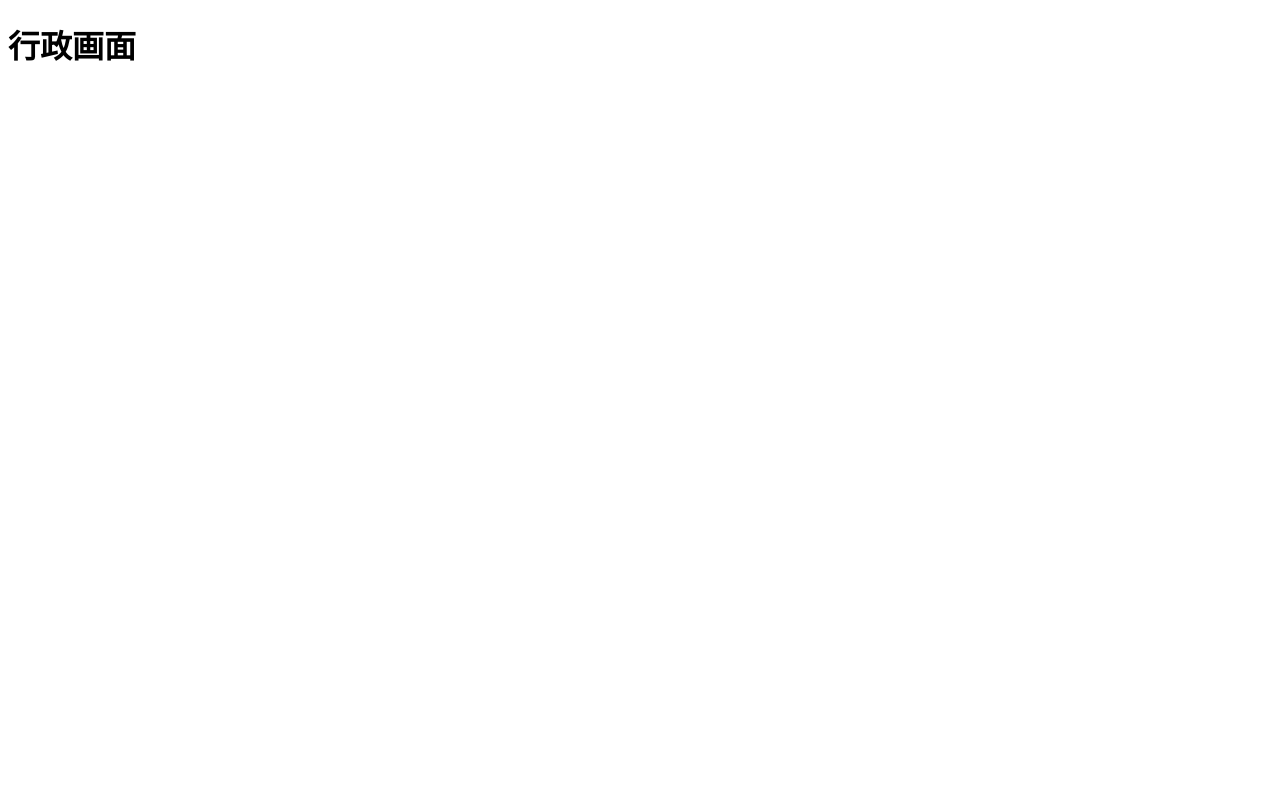
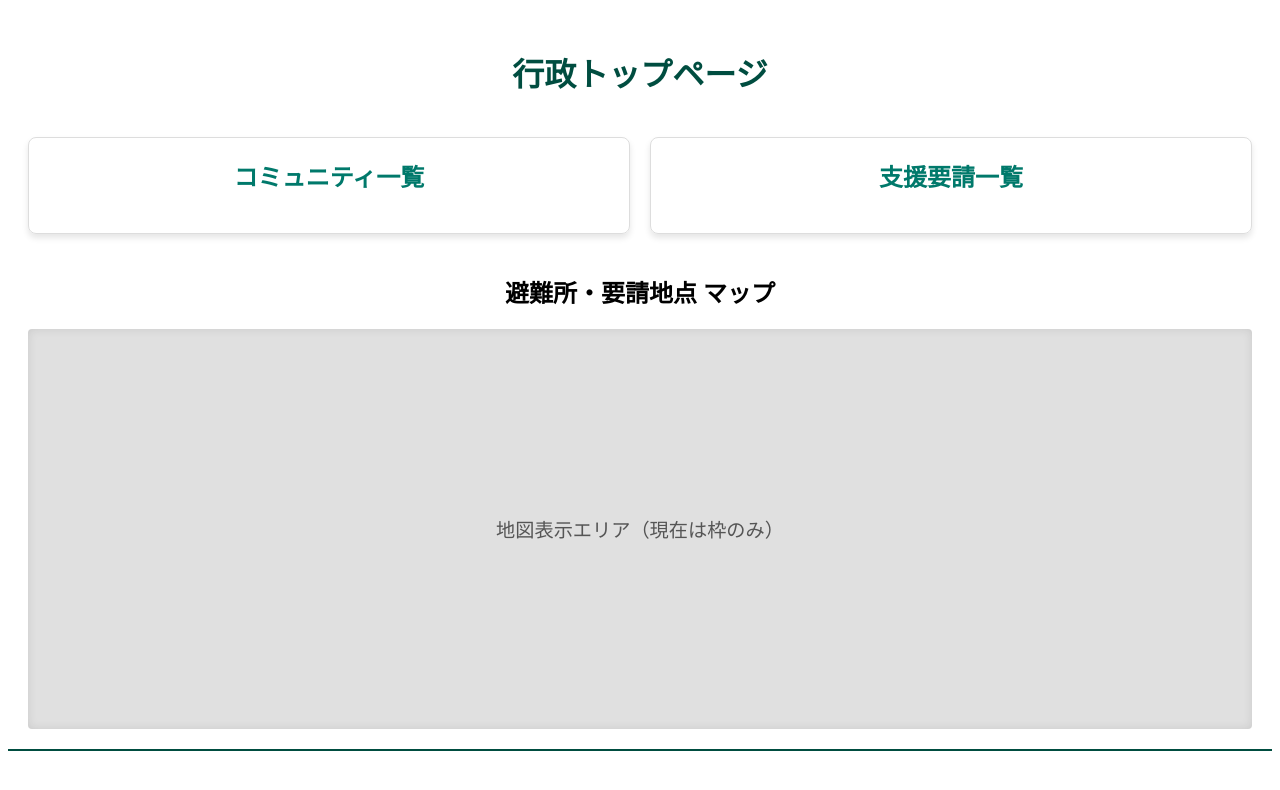
Before and after one commit to IBA-HOK/CoCoIRU, a SvelteKit app in the folder Svelte/: page /government in a window 1280 px wide. Shown: the top 790 px of the page. Built offline with nearby package versions, Linux system fonts and the light colour scheme.

Commit message:
行政UI
基本作成

```diff
--- a/Svelte/src/routes/government/+page.svelte
+++ b/Svelte/src/routes/government/+page.svelte
@@ -1 +1,88 @@
-<h1>行政画面</h1>
+<script lang="ts">
+    const sectionName = "行政";
+</script>
+
+<div class="government-page">
+    <header class="dashboard-header">
+        <h1>{sectionName}トップページ</h1>
+    </header>
+
+    <section class="action-buttons-section">
+        <a href="/government/communitielist" class="action-button left">
+            <h2>コミュニティ一覧</h2>
+        </a>
+
+        <a href="/government/requestiist" class="action-button right">
+            <h2>支援要請一覧</h2>
+        </a>
+    </section>
+
+    <secton>
+        <h2>避難所・要請地点 マップ</h2>
+        <div class="map-placeholder">
+            地図表示エリア（現在は枠のみ）
+        </div>
+    </secton>
+</div>
+
+<style>
+    .government-page {
+        margin-bottom: 30px;
+        padding: 20px;
+        border-bottom: 2px solid #004d40;
+        text-align: center;
+    }
+    h1 {
+        color: #004d40;
+    }
+
+    /* 上段 */
+    .dashboard-header {
+        padding-bottom: 20px;
+    }
+
+    /* 中段：ボタンセクション */
+    .action-buttons-section {
+        display: flex;
+        gap: 20px;
+        margin-bottom: 40px;
+    }
+
+    .action-button {
+        flex: 1;
+        padding: 20px;
+        text-decoration: none; /* リンクの下線を消す */
+        color: inherit; /* 文字の色を親要素から継承する */
+        border: 1px solid #ddd;
+        border-radius: 8px;
+        transition: all 0.2s ease;
+        box-shadow: 0 4px 6px rgba(0, 0, 0, 0.1); /* 要素の下に影を付ける */
+        text-align: center;
+    }
+
+    .action-button:hover {
+        transform: translateY(-5px);
+        box-shadow: 0 8px 15px rgba(0, 0, 0, 0.15);
+        background-color: #e8f5e9;
+    }
+
+    .action-button h2 {
+        margin-top: 0;
+        color: #00796b;
+    }
+
+    /* 地図枠セクション */
+    .map-placeholder {
+        width: 100%;
+        height: 50vh; /* 画面の高さの半分 */
+        background-color: #e0e0e0;
+        display: flex;
+        justify-content: center;
+        align-items: center;
+        font-size: 1.2em;
+        color: #555;
+        border-radius: 4px;
+        margin-top: 15px;
+        box-shadow: inset 0 0 10px rgba(0, 0, 0, 0.1);
+    }
+</style>
```
Also changed, not shown: Svelte/src/routes/government/communitielist/+page.svelte (added), Svelte/src/routes/government/requestlist/+page.svelte (added), 1 other file (tests, documents, lock files or other folders).
